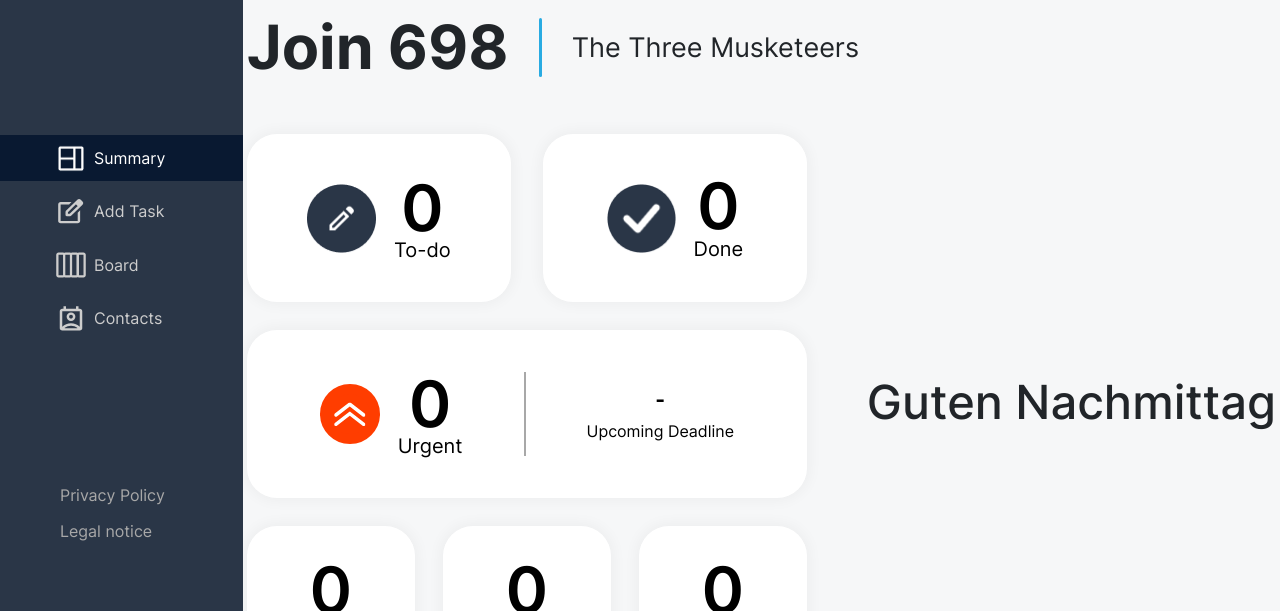
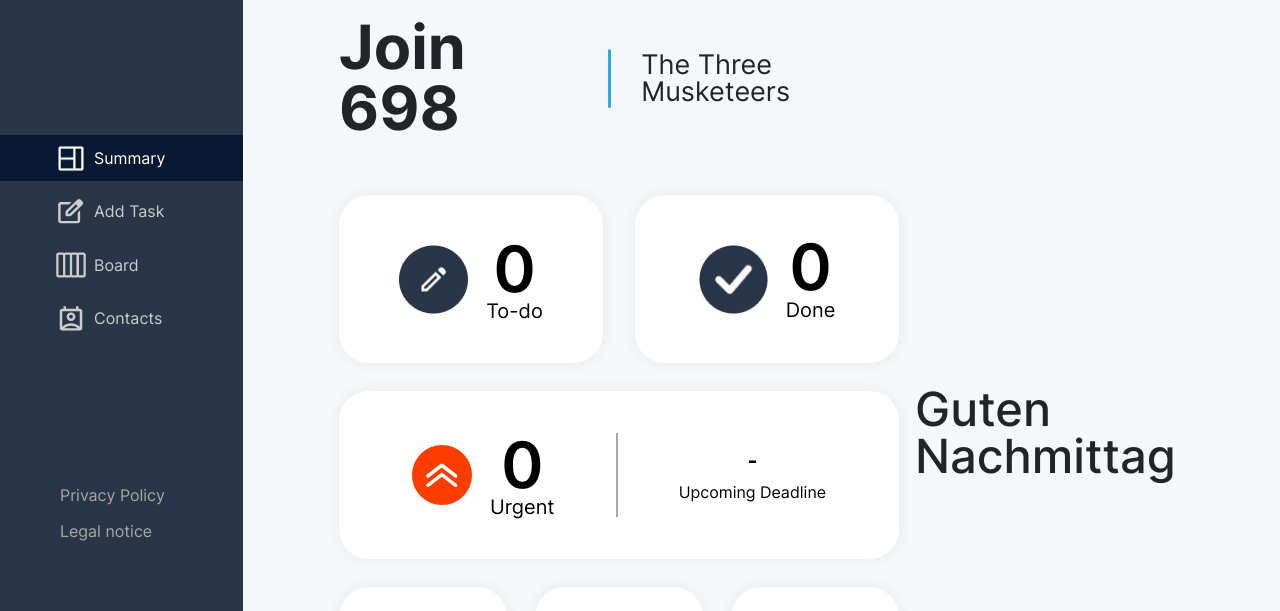
Before and after one commit to BernhardSigl/join-698-group-work, a website: page summary.html in a window 1280 px wide. Shown: the part 189-800 px from the top of the page. Drawn offline with nearby package versions, Linux system fonts and the light colour scheme; no server answers.

Commit message:
summary: update distances

```diff
--- a/style/summary.css
+++ b/style/summary.css
@@ -48,6 +48,8 @@ body {
     text-align: center;
     margin-top: 225px;
     align-items: flex-start;
+    margin-right: 96px;
+    margin-left: 16px;
 }
 
 .data-panel {
@@ -172,7 +174,11 @@ body {
     text-align: start;
 }
 
-@media (max-width: 1070px) {
+.leftContainer {
+    margin-left: 96px;
+}
+
+@media (max-width: 1100px) {
     .greeting-text {
         background-color: white;
         position: fixed;
--- a/summary.html
+++ b/summary.html
@@ -39,7 +39,7 @@
     <div class="content">
         <div class="width-100P column">
             <div class="width-100P main-container">
-                <div>
+                <div class="leftContainer">
                     <div id="header-summary">
                         <span class="fontSize61"><b>Join 698</b></span>
                         <div class="headline">
```
